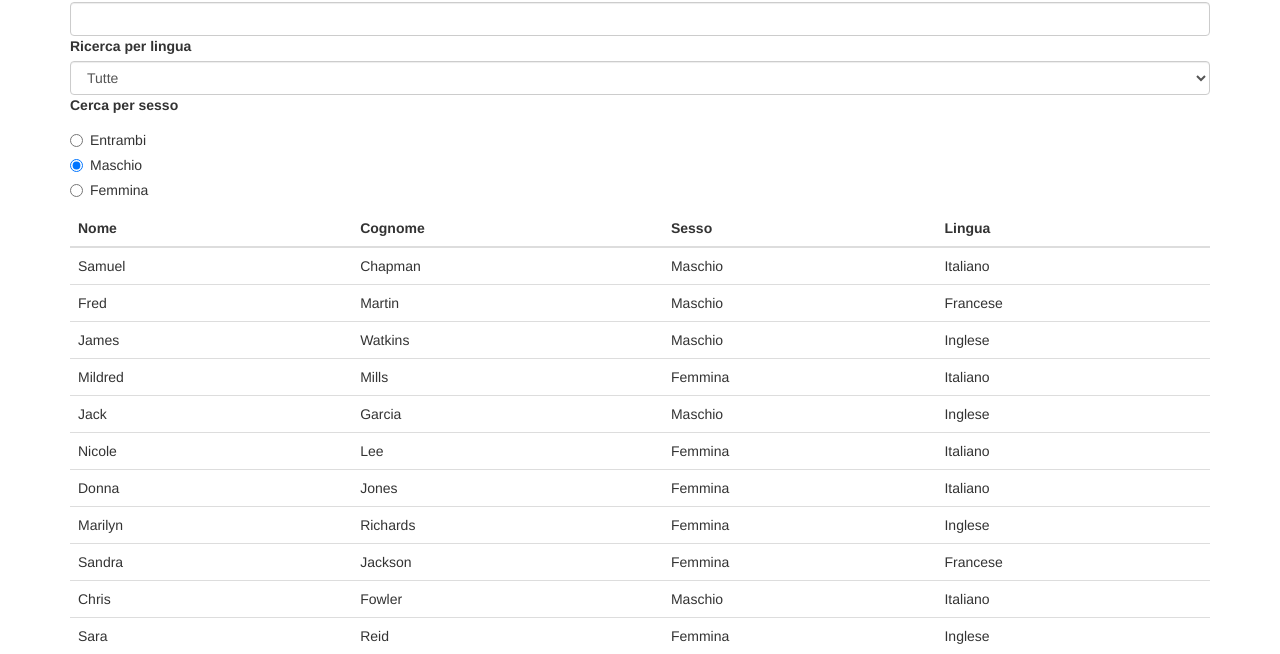
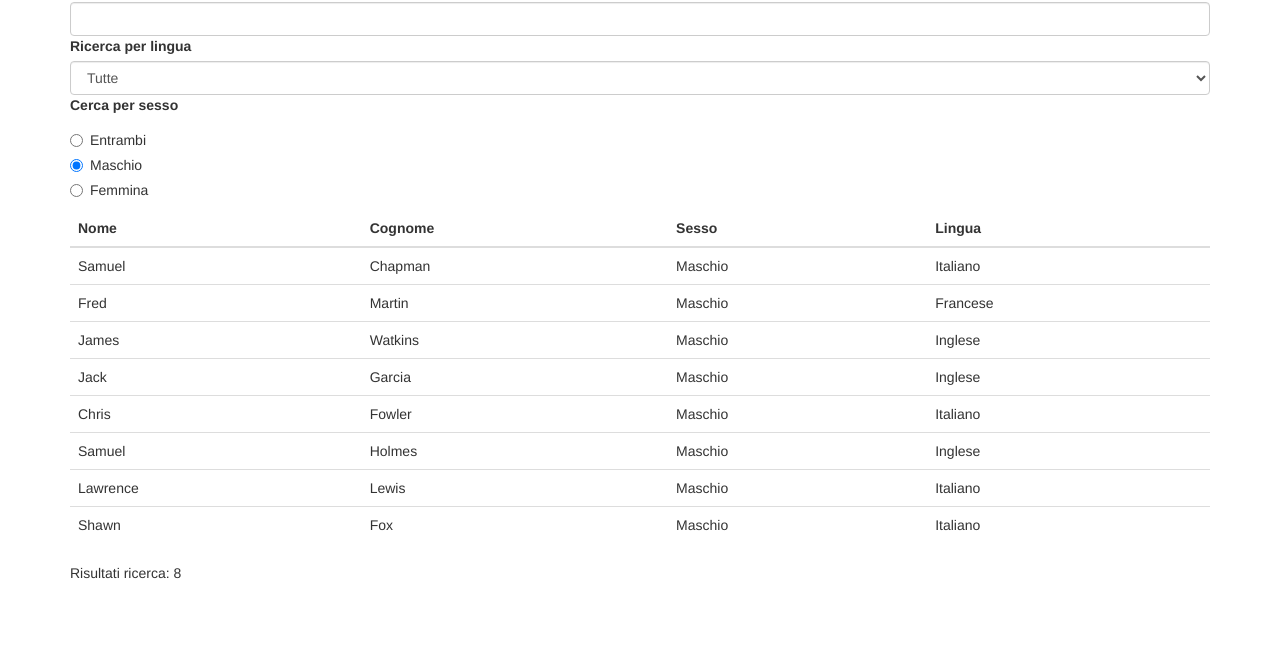
Before and after one commit to patriziacapotorto/7filters, a website: page index.html in a window 1280 px wide. Both pictures are taken after a click on the label "Maschio". Shown: the part 146-800 px from the top of the page. Drawn offline with nearby package versions, Linux system fonts and the light colour scheme.

Commit message:
secondo filtro inserito

```diff
--- a/index.html
+++ b/index.html
@@ -31,17 +31,17 @@
             <label>Cerca per sesso</label>
             <div class="radio">
                 <label>
-          <input type="radio" value=""> Entrambi
+          <input type="radio" value="Entrambi" name="sesso" ng-model="sesso"> Entrambi
         </label>
             </div>
             <div class="radio">
                 <label>
-                    <input type="radio"  value="Maschio"> Maschio
+                    <input type="radio" name="sesso"  value="Maschio" ng-model="sesso"> Maschio
                 </label>
             </div>
             <div class="radio">
                 <label>
-                    <input type="radio"  value="Femmina"> Femmina
+                    <input type="radio"  value="Femmina" name="sesso" ng-model="sesso"> Femmina
                 </label>
             </div>
             <table class="table">
@@ -54,7 +54,7 @@
                     </tr>
                 </thead>
                 <tbody>
-                    <tr ng-repeat="el in (risultato = (utenti | filter:ricerca | filtroLingua:lingua))">
+                    <tr ng-repeat="el in (risultato = (utenti | filter:ricerca | filtroLingua:lingua | filtroSesso:sesso))">
                       <td>{{el.nome}}</td>
                       <td>{{el.cognome}}</td>
                       <td>{{el.sesso}}</td>
--- a/users.controller.js
+++ b/users.controller.js
@@ -8,5 +8,7 @@ angular.module('app').controller('UsersCtrl', function ($scope,$interval,UtentiS
 
     $scope.utenti = UtentiService.getUtenti();
     $scope.lingua = 'Tutte';
+    $scope.sesso = 'Entrambi';
+
 
 });
--- a/users.filter.js
+++ b/users.filter.js
@@ -10,4 +10,17 @@ angular.module('app').filter('filtroLingua', function () {
          };
       };
 
+})
+.filter('filtroSesso', function () {
+
+      return function(lista,sesso){
+         if (sesso=="Entrambi") {
+           return lista;
+         }else {
+           return lista.filter(function(el){
+             return el.sesso == sesso;
+           });
+         };
+      };
+
 });
```
